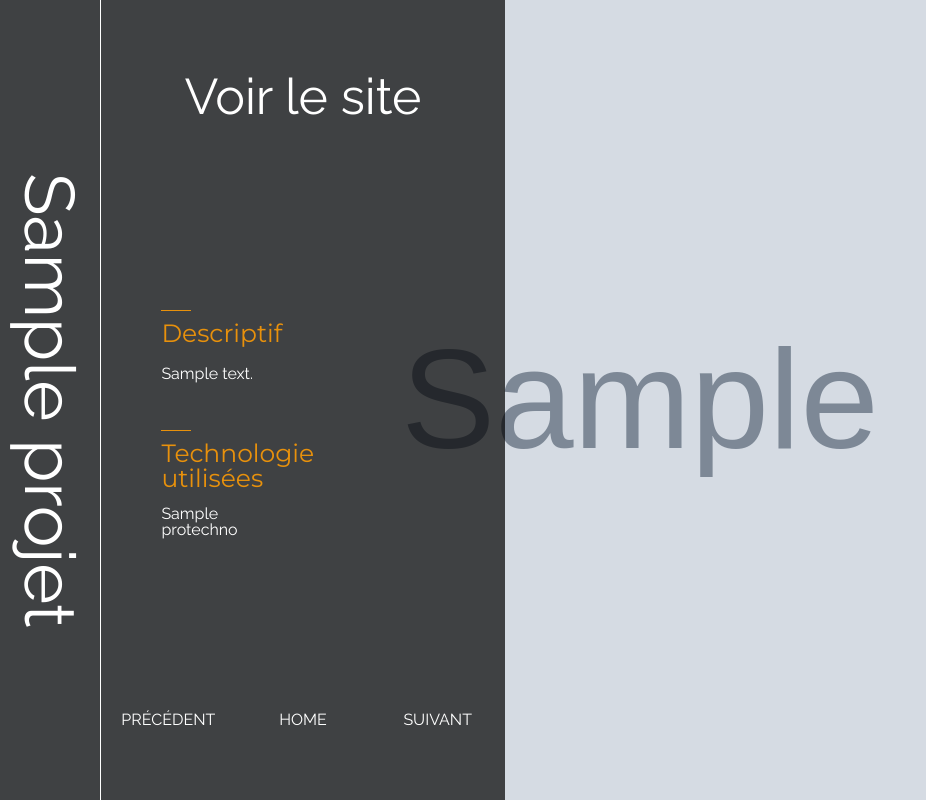
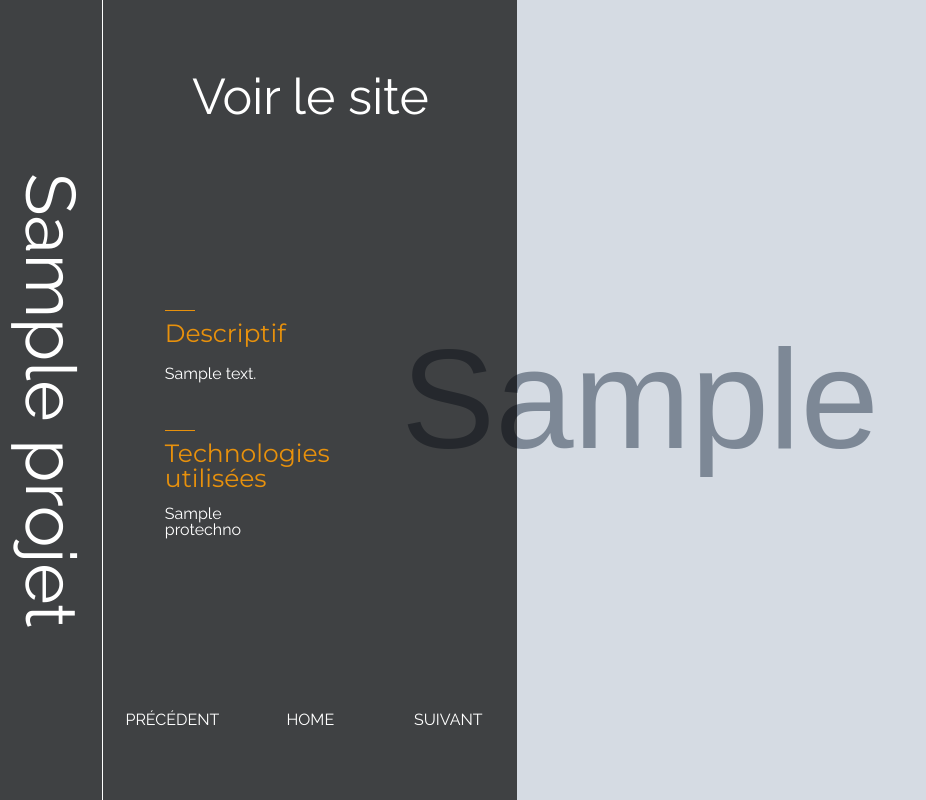
Before and after one commit to r0m21/new_portfolio, a Symfony app: template templates/affiche_projet/projet.html.twig in a window 1280 px wide. Shown: the whole page, without its empty margins (0-926 px from the left). Run offline with Twig, Linux system fonts and the light colour scheme; the template is opened without the code that fills it: most values are stand-ins (such as "Sample title", 1, 10 or a date in 2020); grey boxes marked "Sample" are stand-in pictures; some libraries are stand-ins or nearby versions.

Commit message:
Fix error

```diff
--- a/templates/affiche_projet/projet.html.twig
+++ b/templates/affiche_projet/projet.html.twig
@@ -16,7 +16,7 @@
                         <div class="d-flex column w100">
                             <h3 class="montserrat regular fs-25 color-2 left-separator mb-15">Descriptif</h3>
                             <p class="raleway fs-16 white mb-30 lh-25 text-justify">{{ projet.PRODesc|raw }}</p>
-                            <h3 class="montserrat regular fs-25 color-2 left-separator mb-15 mt-20">Technologie utilisées</h3>
+                            <h3 class="montserrat regular fs-25 color-2 left-separator mb-15 mt-20">Technologies utilisées</h3>
                             <p class="raleway fs-16 white text-justify">{{ projet.PROTechno }}</p>
                             {% if projet.PROUrl is not empty %}
                                 <a class="white text-decoration-none text-center fs-30 raleway light mt-60" href="{{ projet.PROUrl }}" target="_blank">Voir le site</a>
@@ -71,7 +71,7 @@
                             <h3 class="montserrat regular fs-25 color-2 left-separator mb-15">Descriptif</h3>
                             <div class="raleway fs-16 white mb-30 lh-25 text-justify">{{ projet.PRODesc|raw }}</div>
 
-                            <h3 class="montserrat regular fs-25 color-2 left-separator mb-15">Technologie utilisées</h3>
+                            <h3 class="montserrat regular fs-25 color-2 left-separator mb-15">Technologies utilisées</h3>
                             <p class="raleway fs-16 white text-justify">{{ projet.PROTechno }}</p>
                         </div>
                         <div class="w50 d-flex justify-content-center align-items-center p-50">
```
Also changed, not shown: templates/app/index.html.twig (+6 -6 lines).
